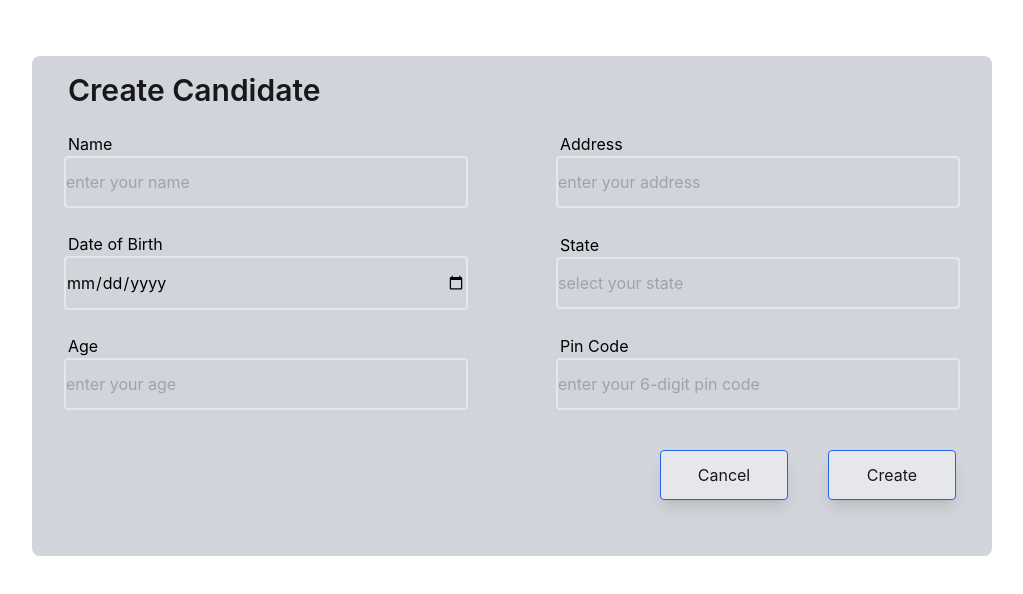
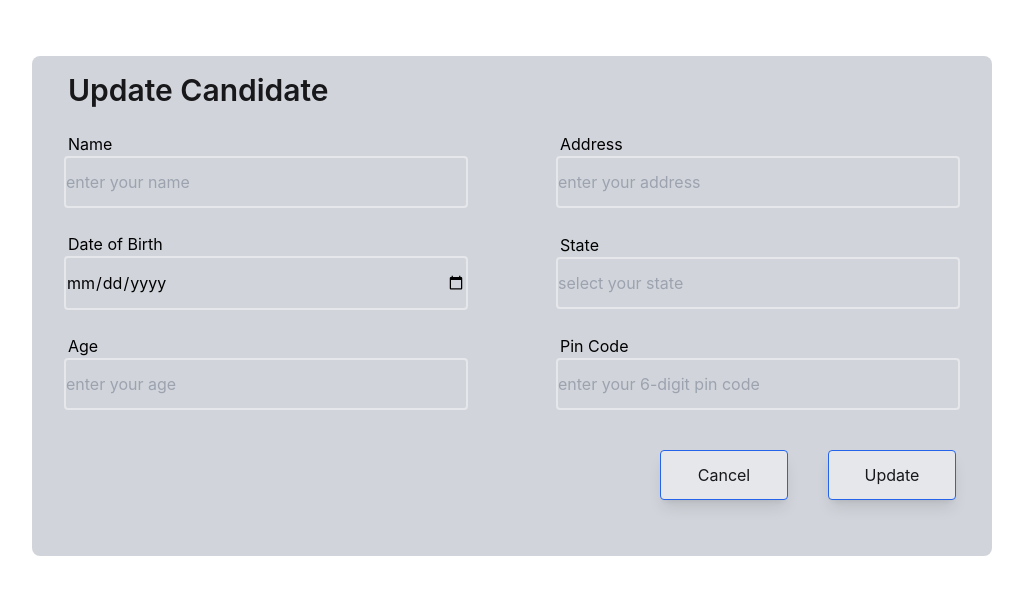
Before and after one commit to Nahid-khandakar/Authentication, a React (Create React App) app: page /update/1 in a window 1280 px wide. Shown: the top 594 px of the page, without its empty margins (128-1151 px from the left). Built offline with nearby package versions, Linux system fonts and the light colour scheme.

Commit message:
fix update form

```diff
--- a/src/Pages/UpdateCandidate.js
+++ b/src/Pages/UpdateCandidate.js
@@ -31,7 +31,7 @@ const UpdateCandidate = () => {
         })
             .then(function (response) {
                 console.log(response)
-                toast.success('Candidate add to the database')
+                toast.success('Successfully update candidate data')
                 event.target.reset()
                 window.location.reload()
 
@@ -46,7 +46,7 @@ const UpdateCandidate = () => {
         <div className="max-w-5xl mx-auto px-6 sm:px-6 lg:px-8 my-14">
             <div className=" bg-gray-300 rounded-lg">
 
-                <p className="text-3xl font-semibold text-left text-zinc-900  mx-9 pt-4 ">Create Candidate</p>
+                <p className="text-3xl font-semibold text-left text-zinc-900  mx-9 pt-4 ">Update Candidate</p>
 
                 <form className='pb-14' onSubmit={handleForm}>
 
@@ -142,7 +142,7 @@ const UpdateCandidate = () => {
                         bg-gray-200 hover:bg-blue-400 border border-blue-600 ">Cancel</Link>
 
                         <input className="w-32 px-4 py-3 mx-5 rounded text-zinc-900 inline-block shadow-lg
-                        bg-gray-200 hover:bg-blue-400 border border-blue-600 " type="submit" value="Create" />
+                        bg-gray-200 hover:bg-blue-400 border border-blue-600 " type="submit" value="Update" />
                     </div>
 
                 </form>
```
